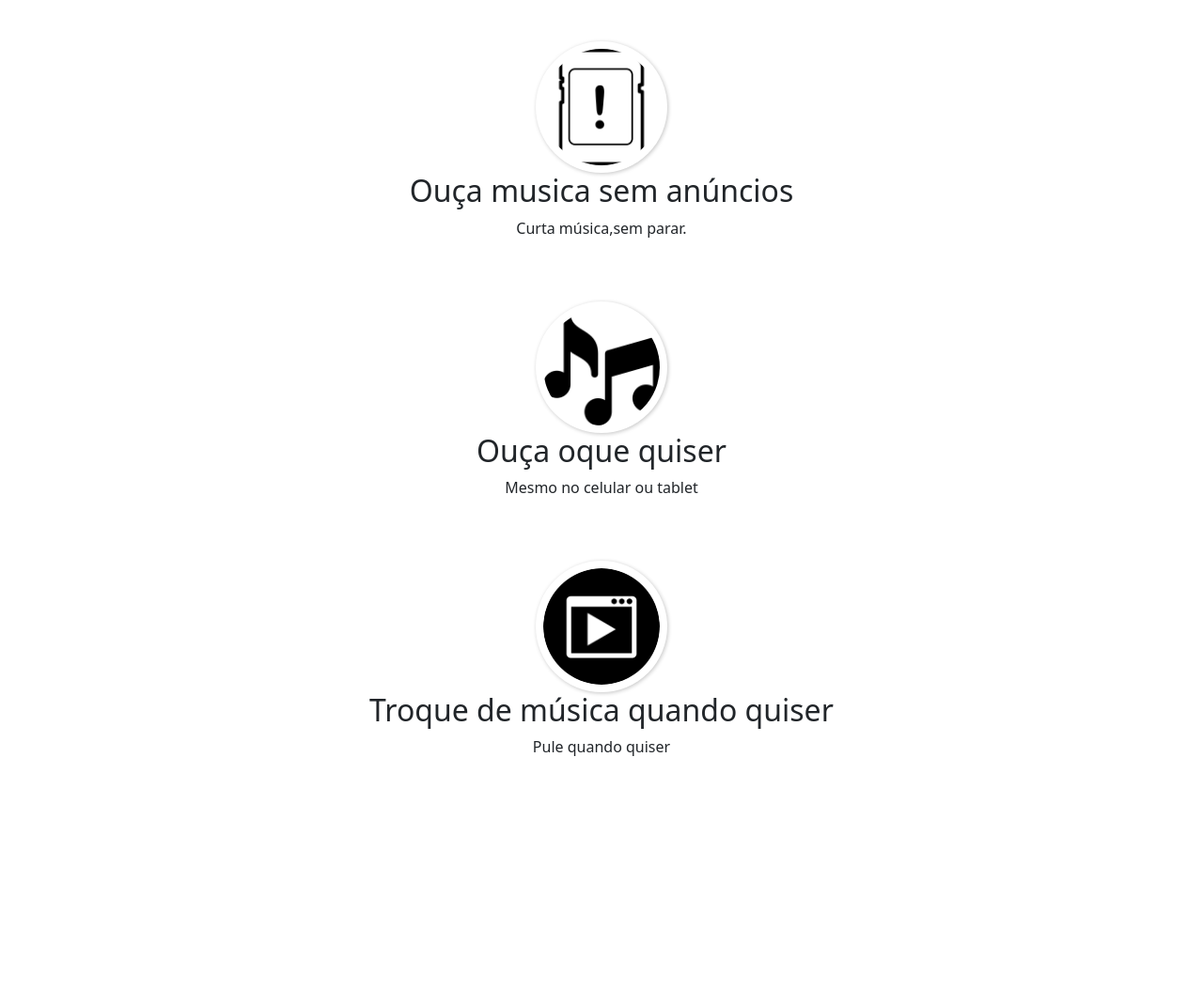
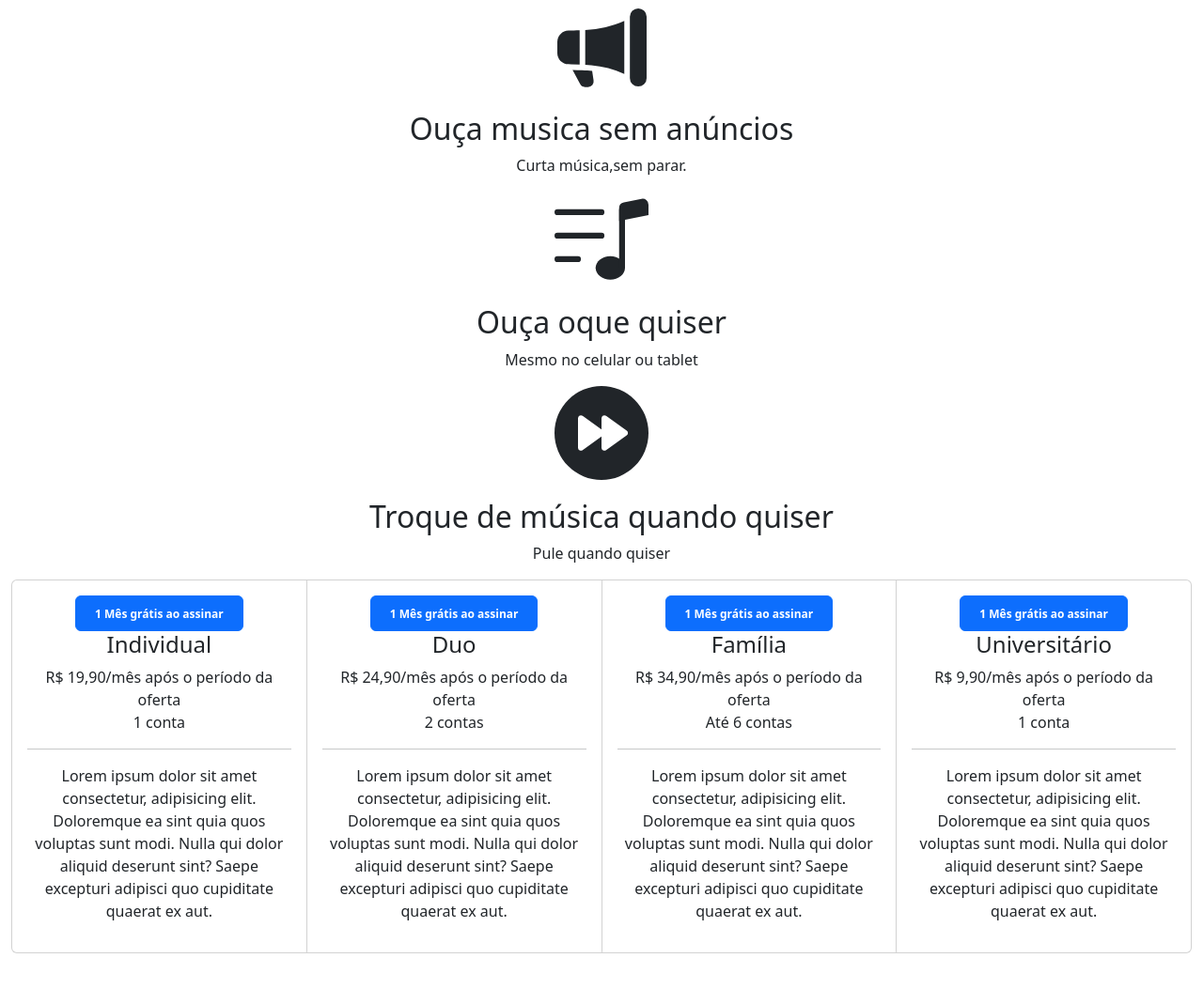
Before and after one commit to mikecript/projetos, a website: page projeto-spotify/projeto.html in a window 1280 px wide. Shown: the part 863-1916 px from the top of the page at 94% size. Before the commit the page ends 1710 px from the top, so only its background shows below. Drawn offline with nearby package versions, Linux system fonts and the light colour scheme.

Commit message:
atualização projeto spotify

```diff
--- /dev/null
+++ b/projeto-spotify/package.json
@@ -0,0 +1,5 @@
+{
+  "dependencies": {
+    "bootstrap-icons": "^1.9.1"
+  }
+}
--- a/projeto-spotify/projeto.html
+++ b/projeto-spotify/projeto.html
@@ -4,7 +4,8 @@
   <head>
     <meta charset="utf-8">
     <meta name="viewport" content="width=device-width, initial-scale=1">
-    <title>Curso de bootstrap</title>
+    <link rel="shortcut icon" href="favicon/spotify.png" type="image/x-icon">
+    <title>Spotify</title>
     <link href="https://cdn.jsdelivr.net/npm/bootstrap@5.2.1/dist/css/bootstrap.min.css"
     rel="stylesheet" integrity="sha384-iYQeCzEYFbKjA/T2uDLTpkwGzCiq6soy8tYaI1GyVh/UjpbCx/TYkiZhlZB6+fzT"
     crossorigin="anonymous">
@@ -14,11 +15,11 @@
   </head>
 
 
-  <header id="cabecalho" class="container-fluid p-3">
-    <img id="logo-spot" class="container-fluid" src="imagens/Spotify_Logo_200px.png" alt="">
+  <header id="cabecalho" class="container-fluid">
+    <img id="logo-spot" class="container" src="imagens/Spotify_Logo_200px.png" alt="">
 
     <nav>
-    <ul class="nav justify-content-end">
+    <ul class="nav">
 
         <li class="nav-item">
             <a href="" class="nav-link ">Premium</a>
@@ -30,6 +31,7 @@
         <li class="nav-item">
             <a href="" class="nav-link">Baixar</a>
         </li>
+
 
         <li class="nav-item">
             <a href="" class="nav-link">Inscrever-se</a>
@@ -63,28 +65,69 @@
 
 
     <section class="logos">
-        <img class="p-2" src="imagens/music-logo.png" alt="">
+       <svg xmlns="http://www.w3.org/2000/svg" width="115" height="115" fill="currentColor" class="bi bi-music-note" viewBox="0 0 16 16"><path d="M9 13c0 1.105-1.12 2-2.5 2S4 14.105 4 13s1.12-2 2.5-2 2.5.895 2.5 2z"/><path fill-rule="evenodd" d="M9 3v10H8V3h1z"/><path d="M8 2.82a1 1 0 0 1 .804-.98l3-.6A1 1 0 0 1 13 2.22V4L8 5V2.82z"/></svg>
         <h2>Modo offline</h2>
         <p>Ouça musica aonde voçê estiver.</p>
 
 
-        <img class="p-2" src="imagens/error-logo.png" alt="">
+        <svg xmlns="http://www.w3.org/2000/svg" width="95" height="95" fill="currentColor" class="bi bi-megaphone-fill" viewBox="0 0 16 16"><path d="M13 2.5a1.5 1.5 0 0 1 3 0v11a1.5 1.5 0 0 1-3 0v-11zm-1 .724c-2.067.95-4.539 1.481-7 1.656v6.237a25.222 25.222 0 0 1 1.088.085c2.053.204 4.038.668 5.912 1.56V3.224zm-8 7.841V4.934c-.68.027-1.399.043-2.008.053A2.02 2.02 0 0 0 0 7v2c0 1.106.896 1.996 1.994 2.009a68.14 68.14 0 0 1 .496.008 64 64 0 0 1 1.51.048zm1.39 1.081c.285.021.569.047.85.078l.253 1.69a1 1 0 0 1-.983 1.187h-.548a1 1 0 0 1-.916-.599l-1.314-2.48a65.81 65.81 0 0 1 1.692.064c.327.017.65.037.966.06z"/></svg>
         <h2>Ouça musica sem anúncios</h2>
         <p>Curta música,sem parar.</p>
 
-        <img class="p-2" src="imagens/notas-icone.png" alt="">
+        <svg xmlns="http://www.w3.org/2000/svg" width="100" height="100" fill="currentColor" class="bi bi-music-note-list" viewBox="0 0 16 16"><path d="M12 13c0 1.105-1.12 2-2.5 2S7 14.105 7 13s1.12-2 2.5-2 2.5.895 2.5 2z"/><path fill-rule="evenodd" d="M12 3v10h-1V3h1z"/><path d="M11 2.82a1 1 0 0 1 .804-.98l3-.6A1 1 0 0 1 16 2.22V4l-5 1V2.82z"/><path fill-rule="evenodd" d="M0 11.5a.5.5 0 0 1 .5-.5H4a.5.5 0 0 1 0 1H.5a.5.5 0 0 1-.5-.5zm0-4A.5.5 0 0 1 .5 7H8a.5.5 0 0 1 0 1H.5a.5.5 0 0 1-.5-.5zm0-4A.5.5 0 0 1 .5 3H8a.5.5 0 0 1 0 1H.5a.5.5 0 0 1-.5-.5z"/></svg>
         <h2>Ouça oque quiser</h2>
         <p>Mesmo no celular ou tablet</p>
 
-        <img class="p-2" src="imagens/video-icone.png" alt="">
+        <svg xmlns="http://www.w3.org/2000/svg" width="100" height="100" fill="currentColor" class="bi bi-fast-forward-circle-fill" viewBox="0 0 16 16"><path d="M8 16A8 8 0 1 0 8 0a8 8 0 0 0 0 16ZM4.79 5.093 8 7.386V5.5a.5.5 0 0 1 .79-.407l3.5 2.5a.5.5 0 0 1 0 .814l-3.5 2.5A.5.5 0 0 1 8 10.5V8.614l-3.21 2.293A.5.5 0 0 1 4 10.5v-5a.5.5 0 0 1 .79-.407Z"/></svg>
         <h2>Troque de música quando quiser</h2>
         <p>Pule quando quiser</p>
 
 
+        <section class="container-fluid">
+            <article class="card-group">
+                <div class="card">
+                    <div class="card-body">
+                        <button class="btn btn-primary"><span class="badge badge-primary color-white">1 Mês grátis ao assinar</span></button>
+                        <h4 class="card-title">Individual</h4>
+                        <p class="card-text">R$ 19,90/mês após o período da oferta
+                        <br> 1 conta</p>
+                        <hr>
+                        <p>Lorem ipsum dolor sit amet consectetur, adipisicing elit. Doloremque ea sint quia quos voluptas sunt modi. Nulla qui dolor aliquid deserunt sint? Saepe excepturi adipisci quo cupiditate quaerat ex aut.</p>
+                    </div>
+                </div>
+                <div class="card">
+                    <div class="card-body">
+                        <button class="btn btn-primary"><span class="badge badge-primary color-white">1 Mês grátis ao assinar</span></button>
+                        <h4 class="card-title">Duo</h4>
+                        <p class="card-text">R$ 24,90/mês após o período da oferta
+                        <br> 2 contas</p>
+                        <hr>
+                        <p>Lorem ipsum dolor sit amet consectetur, adipisicing elit. Doloremque ea sint quia quos voluptas sunt modi. Nulla qui dolor aliquid deserunt sint? Saepe excepturi adipisci quo cupiditate quaerat ex aut.</p>
+                    </div>
+                </div>
+                <div class="card">
+                    <div class="card-body">
+                        <button class="btn btn-primary"><span class="badge badge-primary color-white">1 Mês grátis ao assinar</span></button>
+                        <h4 class="card-title">Família</h4>
+                        <p class="card-text">R$ 34,90/mês após o período da oferta
+                        <br> Até 6 contas</p>
+                        <hr>
+                        <p>Lorem ipsum dolor sit amet consectetur, adipisicing elit. Doloremque ea sint quia quos voluptas sunt modi. Nulla qui dolor aliquid deserunt sint? Saepe excepturi adipisci quo cupiditate quaerat ex aut.</p>
+                    </div>
+                </div>
+                <div class="card">
+                    <div class="card-body">
+                        <button class="btn btn-primary"><span class="badge badge-primary color-white">1 Mês grátis ao assinar</span></button>
+                        <h4 class="card-title">Universitário</h4>
+                        <p class="card-text">R$ 9,90/mês após o período da oferta
+                        <br> 1 conta</p>
+                        <hr>
+                        <p>Lorem ipsum dolor sit amet consectetur, adipisicing elit. Doloremque ea sint quia quos voluptas sunt modi. Nulla qui dolor aliquid deserunt sint? Saepe excepturi adipisci quo cupiditate quaerat ex aut.</p>
+                    </div>
+                </div>
+            </article>
 
-
-
-
+        </section>
 
             </section>
         </section>
--- a/projeto-spotify/style.css
+++ b/projeto-spotify/style.css
@@ -3,17 +3,29 @@
 /*Cabeçalho da paginha*/
 #cabecalho{
     background-color: black;
+    display: list-item;
+    padding: 10px;
+
 }
 
 #logo-spot{
-    width: 150px;
-    display: block;
-    margin: 0px 0px -52px 0px;
+    min-width: 80px;
+    max-width: 210px;
+    display: inline;
+}
+
+nav{
+    justify-content: flex-end;
+    justify-items: center;
+    display: inline;
 }
 
 .nav-link{
+    font-size: 1.08em;
     color: white;
     font-weight: bold;
+
+
 }
 
 .nav-link:hover{
@@ -38,6 +50,7 @@
     background-color: black;
     color: white;
     margin: 0px 5px 0px 0px;
+    transition: .2s;
 
 }
 
@@ -50,6 +63,7 @@
 #planos{
     border: 1px solid white;
     color: white;
+    transition: .2s;
 
 }
 
@@ -86,14 +100,15 @@
 }
 
 
-.logos>img{
+.logos{
+    display: list-item;
+}
 
-    width: 140px;
-    height: 140px;
-    display: inline-block;
-    border-radius: 50%;
-    margin: 50px 50px 0px 50px;
-    box-shadow: 1px 1px 4px rgba(0, 0, 0, 0.233);
+
+.logos>svg{
+
+    display: inline;
+    margin: 0px 0px 20px 0px;
 
 
 }
```
Also changed, not shown: projeto-spotify/favicon/spotify.png (added), 1 other file.
